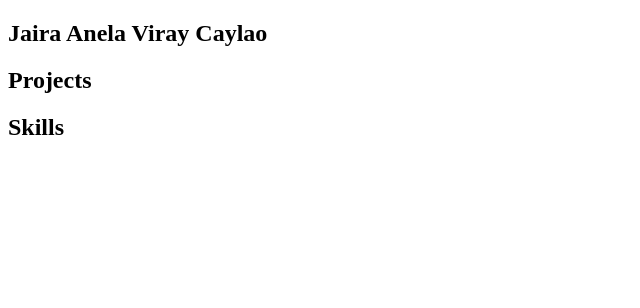
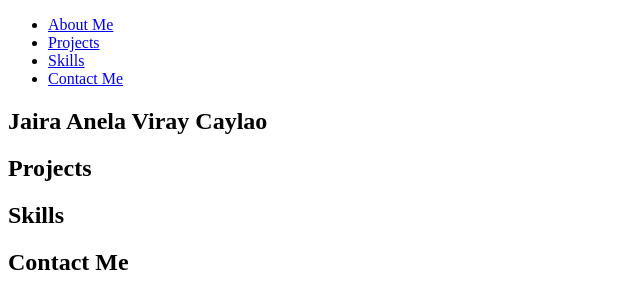
Before and after one commit to jcaylao/JaiCay-Personal-Portfolio, a plain HTML site: page index.html in a window 1280 px wide. Shown: the whole page, without its empty margins (0-640 px from the left). Drawn offline with Linux system fonts and the light colour scheme.

Commit message:
Add navigation bar

```diff
--- a/index.html
+++ b/index.html
@@ -6,6 +6,18 @@
     <title>JaiCay Personal Portfolio</title>
 </head>
 <body>
+    <!--Navigation Bar-->
+    <header>
+        <nav>
+            <ul>
+                <li><a href="#aboutMe">About Me</a></li>
+                <li><a href="#projects">Projects</a></li>
+                <li><a href="#skills">Skills</a></li>
+                <li><a href="#contactMe">Contact Me</a></li>
+            </ul>
+        </nav>
+    </header>
+
     <!--About Me-->
     <section id="aboutMe">
         <h1>Jaira Anela Viray Caylao</h1>
@@ -18,5 +30,9 @@
     <section id="skills">
         <h2>Skills</h2>
     </section>
+    <!--Contact Me-->
+    <section id="contactMe">
+        <h2>Contact Me</h2>
+    </section>
 </body>
 </html>
```
